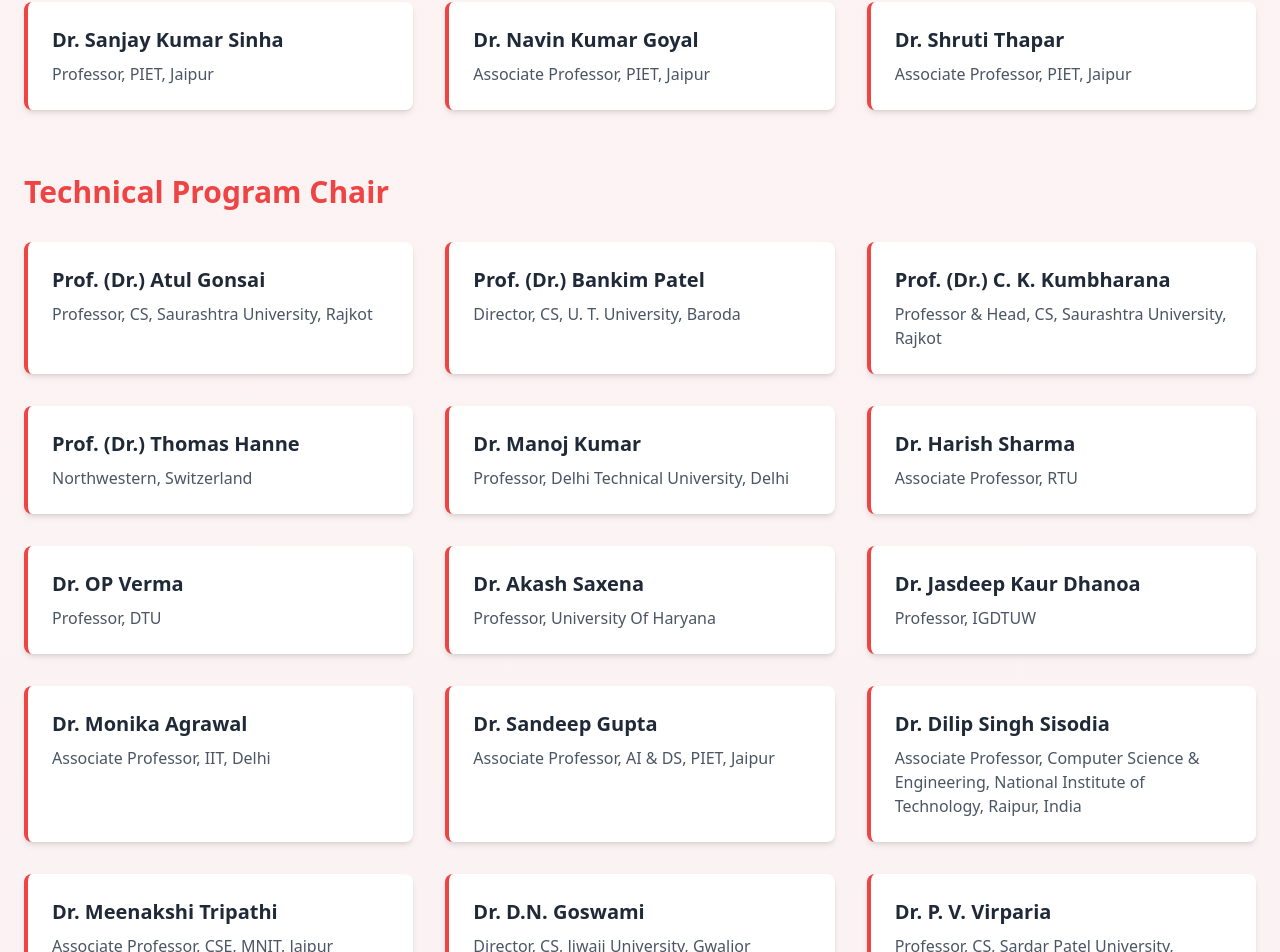
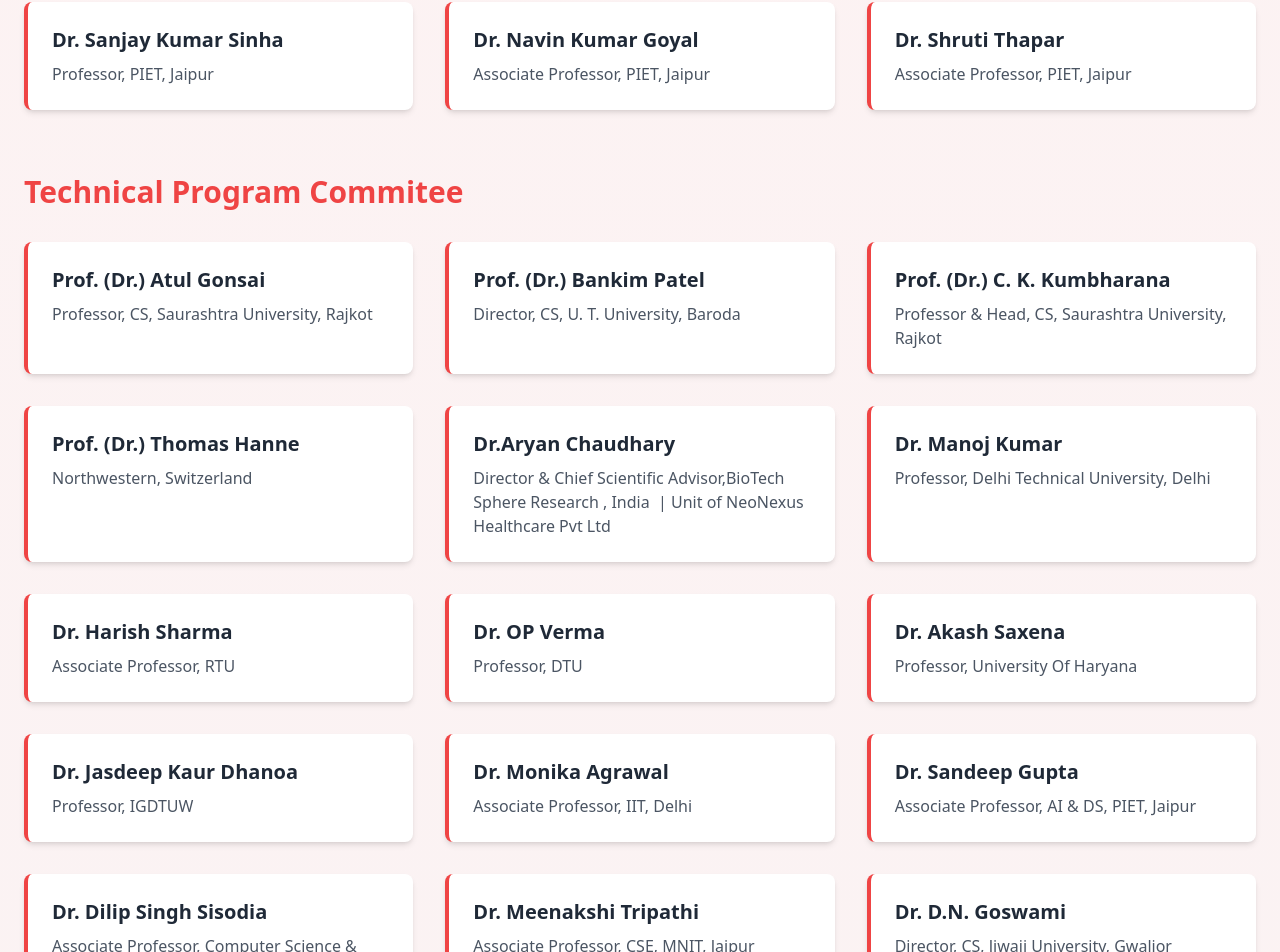
Before and after one commit to Diyamehta60/Department_conference, a React (Vite) app: page /committees in a window 1280 px wide. Shown: the part 1818-2770 px from the top of the page. Built offline with nearby package versions, Linux system fonts and the light colour scheme.

Commit message:
anil sir

```diff
--- a/src/pages/Committees.jsx
+++ b/src/pages/Committees.jsx
@@ -104,12 +104,13 @@
       ],
     },
     {
-      title: "Technical Program Chair",
+      title: "Technical Program Commitee",
       members: [
         { name: "Prof. (Dr.) Atul Gonsai", role: "Professor, CS, Saurashtra University, Rajkot" },
         { name: "Prof. (Dr.) Bankim Patel", role: "Director, CS, U. T. University, Baroda" },
         { name: "Prof. (Dr.) C. K. Kumbharana", role: "Professor & Head, CS, Saurashtra University, Rajkot" },
         { name: "Prof. (Dr.) Thomas Hanne", role: "Northwestern, Switzerland" },
+        { name: "Dr.Aryan Chaudhary", role: "Director & Chief Scientific Advisor,BioTech Sphere Research , India  | Unit of NeoNexus Healthcare Pvt Ltd" },
         { name: "Dr. Manoj Kumar", role: "Professor, Delhi Technical University, Delhi" },
         { name: "Dr. Harish Sharma", role: "Associate Professor, RTU" },
         { name: "Dr. OP Verma", role: "Professor, DTU" },
```
